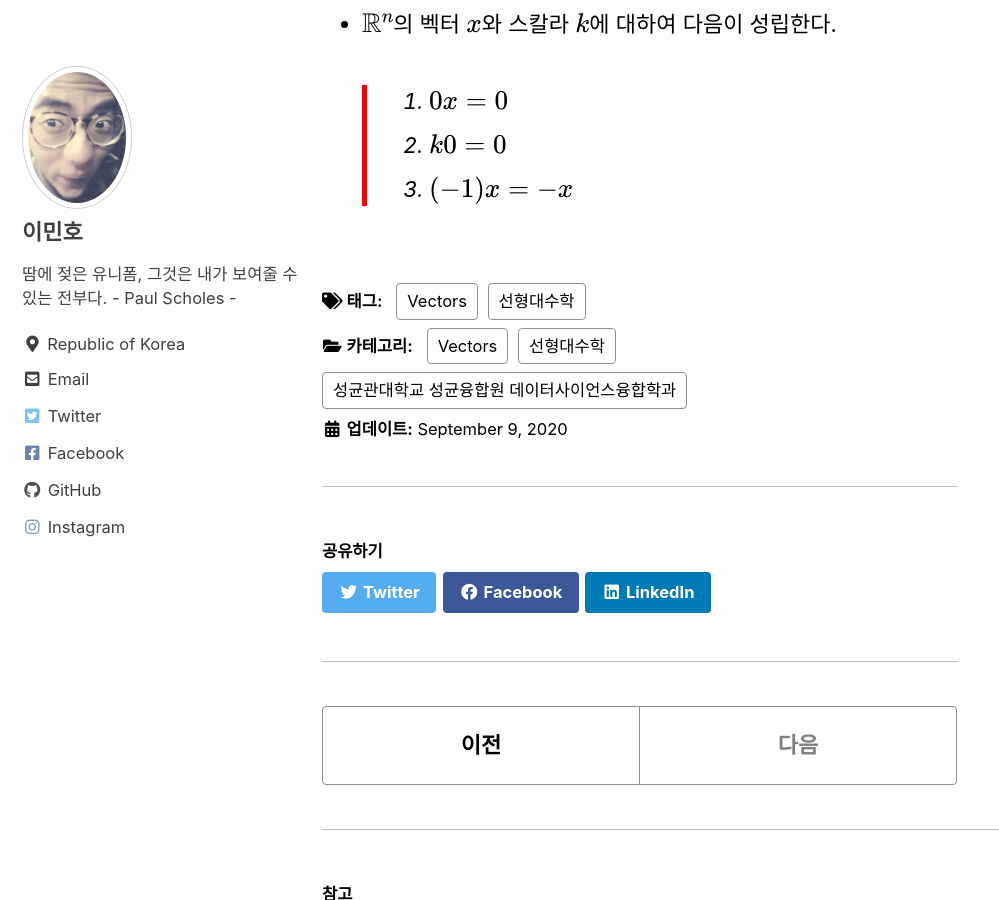
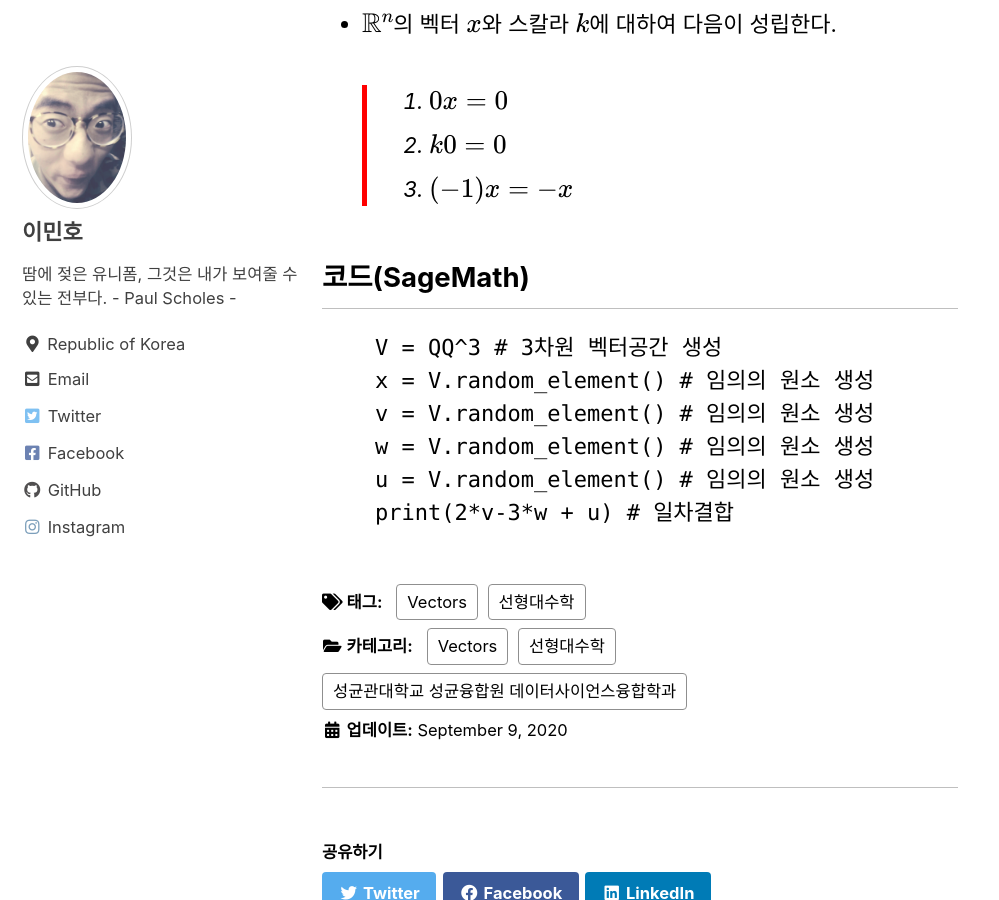
Before and after one commit to DSLuGu/DSLuGu.github.io, a Jekyll site: the page built from _posts/2020-09-09-벡터(Vectors).md, in a window 1280 px wide and 900 px high, scrolled down 2479 px. Shown: the whole window, without its empty margins (0-999 px from the left). Built offline with Jekyll 4.4.1, drawn with Linux system fonts in a browser that asks for light colours; cached includes are drawn as plain includes; formulas are drawn with MathJax 3.

Commit message:
Posting 벡터(Vectors) & 내적과 직교

````diff
--- a/_posts/2020-09-09-벡터(Vectors).md
+++ b/_posts/2020-09-09-벡터(Vectors).md
@@ -55,3 +55,14 @@ last_modified_at: 2020-09-09T18:00:00+09:00
     > 1. $0x = 0$
     > 2. $k0 = 0$
     > 3. $(-1)x = -x$
+
+## 코드(SageMath)
+
+```sagemath
+    V = QQ^3 # 3차원 벡터공간 생성
+    x = V.random_element() # 임의의 원소 생성
+    v = V.random_element() # 임의의 원소 생성
+    w = V.random_element() # 임의의 원소 생성
+    u = V.random_element() # 임의의 원소 생성
+    print(2*v-3*w + u) # 일차결합
+```
````
Also changed, not shown: _posts/2020-09-09-내적과직교.md (+3 -3 lines).
